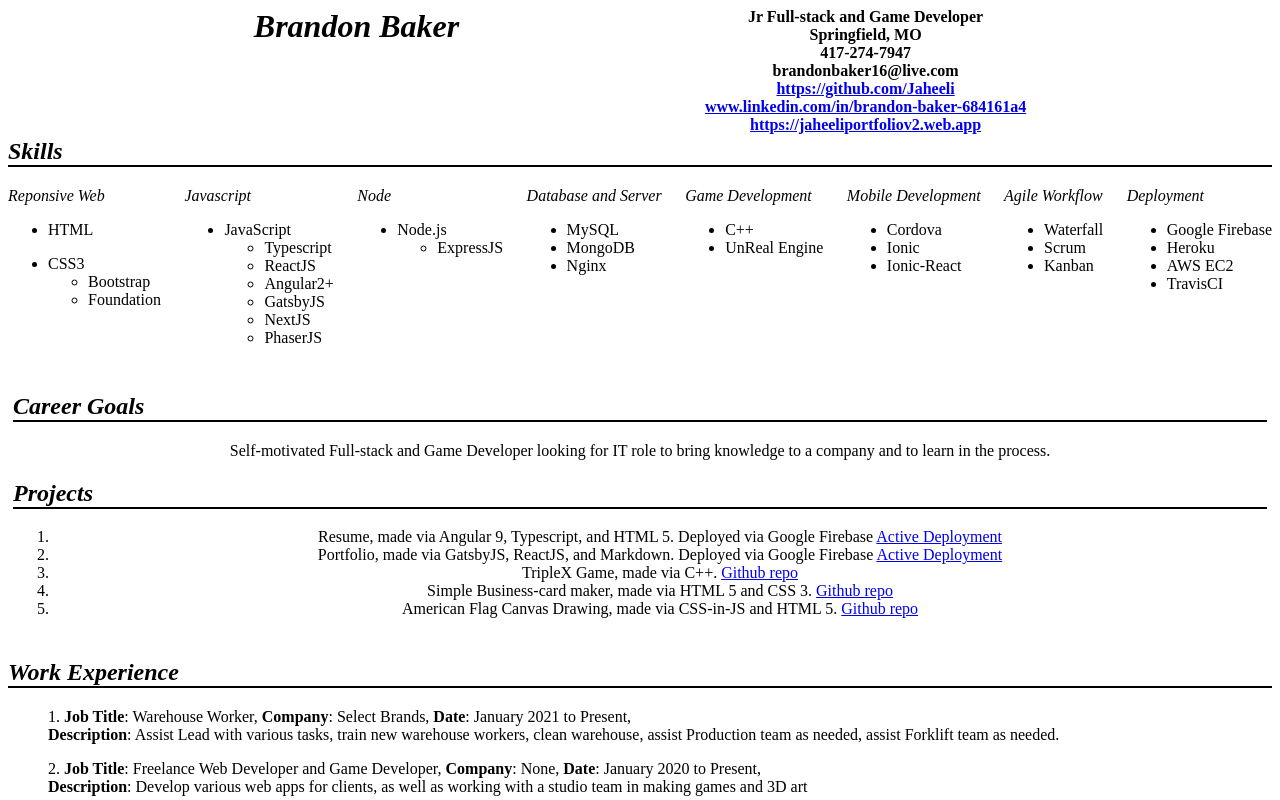
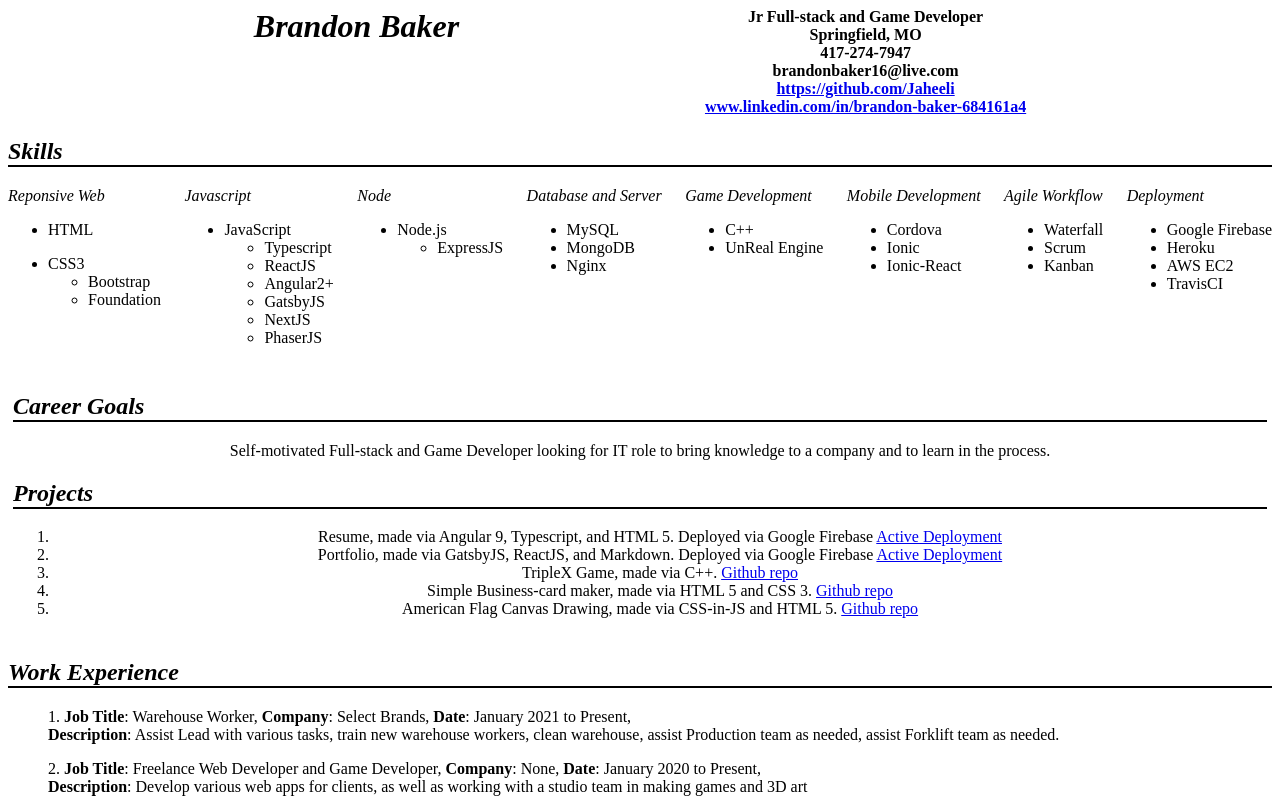
Before and after one commit to Jaheeli/Angular-Resume, an Angular app: page / in a window 1280 px wide. Shown: the top 800 px of the page. Built offline with nearby package versions, Linux system fonts and the light colour scheme.

Commit message:
Update app.component.html

```diff
--- a/src/app/app.component.html
+++ b/src/app/app.component.html
@@ -14,7 +14,7 @@
             brandonbaker16@live.com <br>
             <a href="https://github.com/Jaheeli">https://github.com/Jaheeli</a> <br>
             <a href="www.linkedin.com/in/brandon-baker-684161a4">www.linkedin.com/in/brandon-baker-684161a4</a> <br>
-            <a href="https://jaheeliportfoliov2.web.app">https://jaheeliportfoliov2.web.app</a> <br>
+
 
 
         </p>
```
